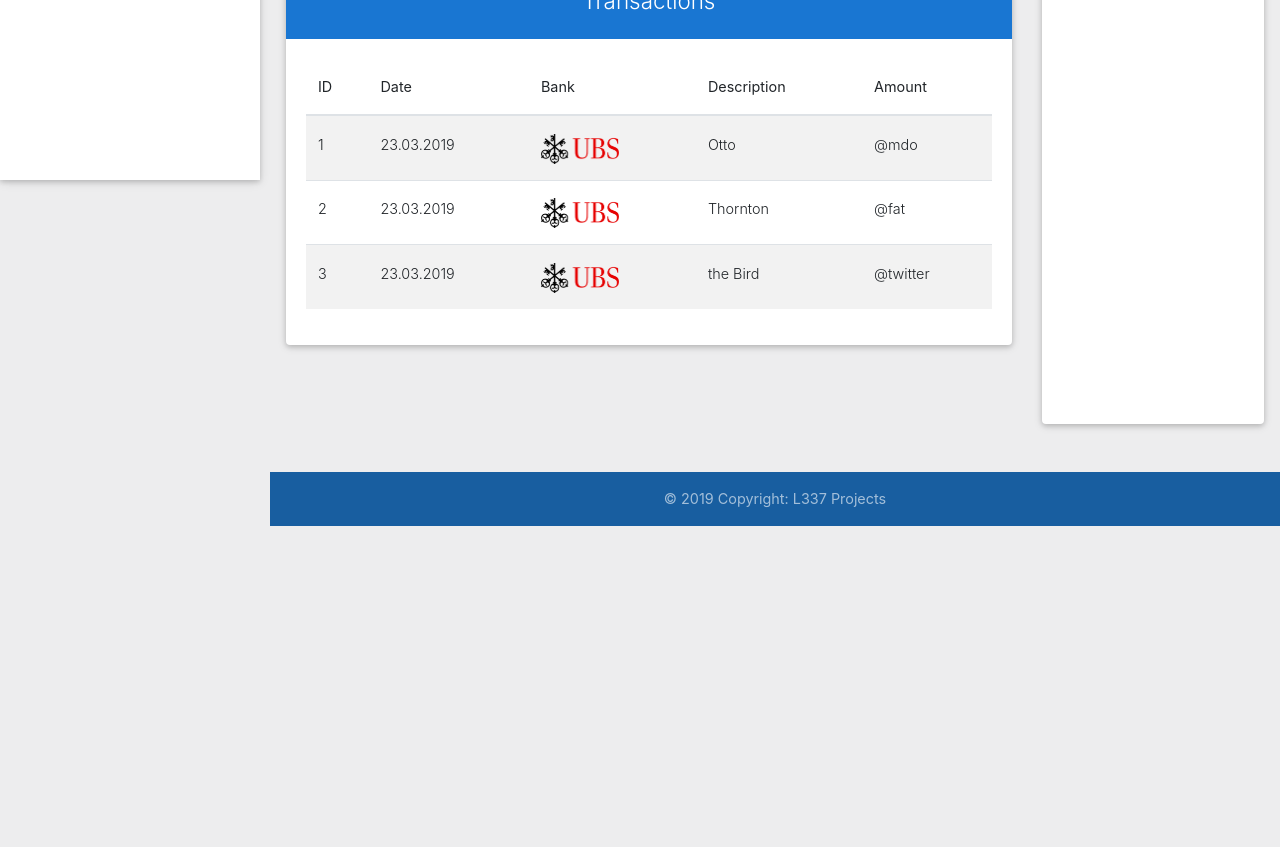
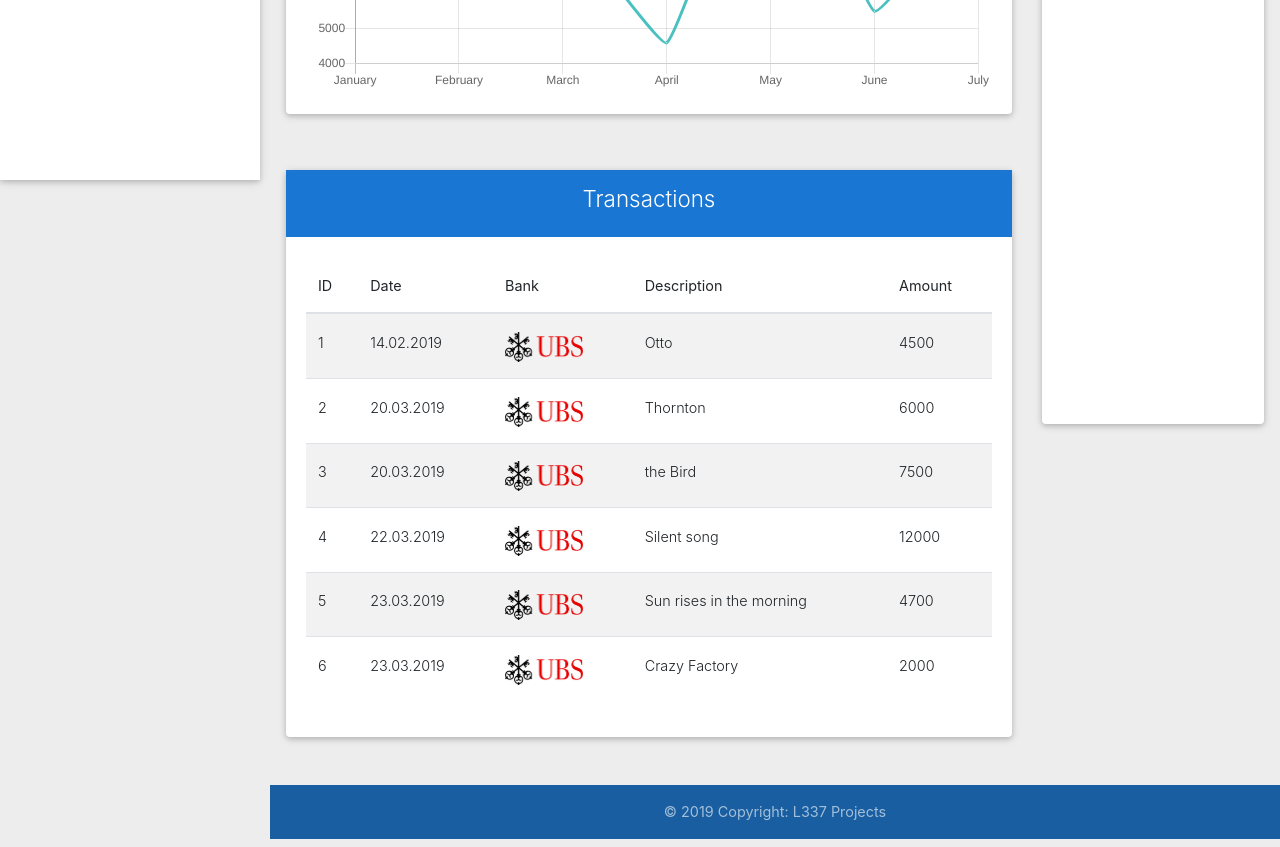
Before and after one commit to Vrq/f10hackthon-liquid-client, a React (Create React App) app: page /trxPage in a window 1280 px wide. Shown: the part 620-1467 px from the top of the page. Before the commit the page ends 1154 px from the top, so only its background shows below. Built offline with nearby package versions, Linux system fonts and the light colour scheme.

Commit message:
Add welcome message

```diff
--- a/src/App.css
+++ b/src/App.css
@@ -12,6 +12,10 @@
 }
 
 .navbar-brand {
+    color: rgba(16, 110, 198, 0.932)!important;
+}
+
+.main-color-font {
     color: rgba(16, 110, 198, 0.932)!important;
 }
 
--- a/src/App.js
+++ b/src/App.js
@@ -1,5 +1,5 @@
 import React, { Component } from 'react';
-import { MDBRow, MDBCol, MDBCard, MDBCardBody, MDBCardText, MDBIcon } from 'mdbreact';
+import { MDBRow, MDBCol, MDBCard, MDBCardBody, MDBCardText, MDBIcon, MDBCardTitle } from 'mdbreact';
 import Routes from '../src/components/Routes';
 import TopNavigation from './components/topNavigation';
 import SideNavigation from './components/sideNavigation';
@@ -16,7 +16,8 @@ class App extends Component {
       revenues: [0],
       costs: [0],
       banks: [],
-      accountShares: [100]
+      accountShares: [100],
+      showWelcomeMessage: true
     };
   }
 
@@ -26,8 +27,15 @@ class App extends Component {
       revenues: newState.revenues ? newState.revenues : prevState.revenues,
       costs: newState.costs ? newState.costs : prevState.costs,
       banks: newState.banks ? newState.banks : prevState.banks,
-      accountShares: newState.accountShares ? newState.accountShares : prevState.accountShares
+      accountShares: newState.accountShares ? newState.accountShares : prevState.accountShares,
+      showWelcomeMessage: false
     }))
+  }
+
+  closeWelcomeMessage = () => {
+    this.setState({
+      showWelcomeMessage: false
+    })
   }
   render() {
     return (
@@ -37,13 +45,21 @@ class App extends Component {
         <main id="content" className="py-5 px-3">
           <MDBRow>
             <MDBCol className="col-9">
+              {this.state.showWelcomeMessage &&
+                <MDBCol onClick={this.closeWelcomeMessage}>
+                  <MDBCard className="p-5 white-text businesshq-bg">
+                    <MDBCardTitle className="text-center ">Welcome to LiquiNET</MDBCardTitle>
+                    <MDBCardBody><MDBCardText className="text-center white-text">Our intelligent insights will help you get started</MDBCardText></MDBCardBody>
+                  </MDBCard>
+                </MDBCol>
+              }
               <Routes globalState={this.state} changeGlobalState={this.changeGlobalState} />
               {/* <ChartSection1 />
           <TableSection />
           <ChartSection2 /> */}
             </MDBCol>
             <MDBCol className="col-3">
-      <InsightsSection  changeGlobalState={this.changeGlobalState}/>
+              <InsightsSection changeGlobalState={this.changeGlobalState} />
             </MDBCol>
           </MDBRow>
         </main>
--- a/src/components/pages/trxPage.js
+++ b/src/components/pages/trxPage.js
@@ -30,24 +30,45 @@ const TrxTable = () => {
           <MDBTableBody>
             <tr>
               <td>1</td>
-              <td>23.03.2019</td>
+              <td>14.02.2019</td>
               <td><img height={30} src={UBS_logo} /></td>
               <td>Otto</td>
-              <td>@mdo</td>
+              <td>4500</td>
             </tr>
             <tr>
               <td>2</td>
-              <td>23.03.2019</td>
+              <td>20.03.2019</td>
               <td><img height={30} src={UBS_logo} /></td>
               <td>Thornton</td>
-              <td>@fat</td>
+              <td>6000</td>
             </tr>
             <tr>
               <td>3</td>
+              <td>20.03.2019</td>
+              <td><img height={30} src={UBS_logo} /></td>
+              <td>the Bird</td>
+              <td>7500</td>
+            </tr>
+            <tr>
+              <td>4</td>
+              <td>22.03.2019</td>
+              <td><img height={30} src={UBS_logo} /></td>
+              <td>Silent song</td>
+              <td>12000</td>
+            </tr>
+            <tr>
+              <td>5</td>
               <td>23.03.2019</td>
               <td><img height={30} src={UBS_logo} /></td>
-              <td>the Bird</td>
-              <td>@twitter</td>
+              <td>Sun rises in the morning</td>
+              <td>4700</td>
+            </tr>
+            <tr>
+              <td>6</td>
+              <td>23.03.2019</td>
+              <td><img height={30} src={UBS_logo} /></td>
+              <td>Crazy Factory</td>
+              <td>2000</td>
             </tr>
           </MDBTableBody>
         </MDBTable>
```
Lines whose indentation alone changed are shown as unchanged.
